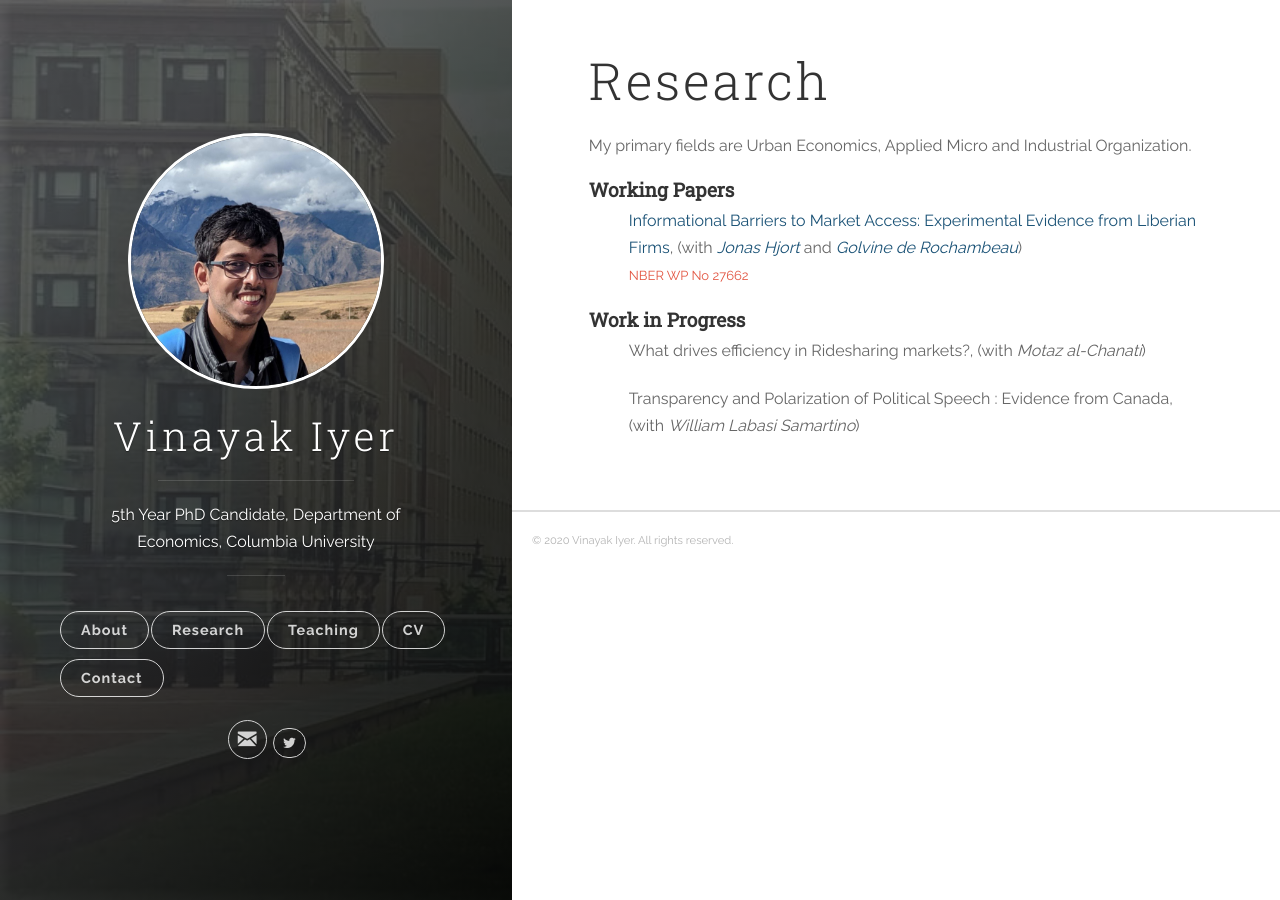
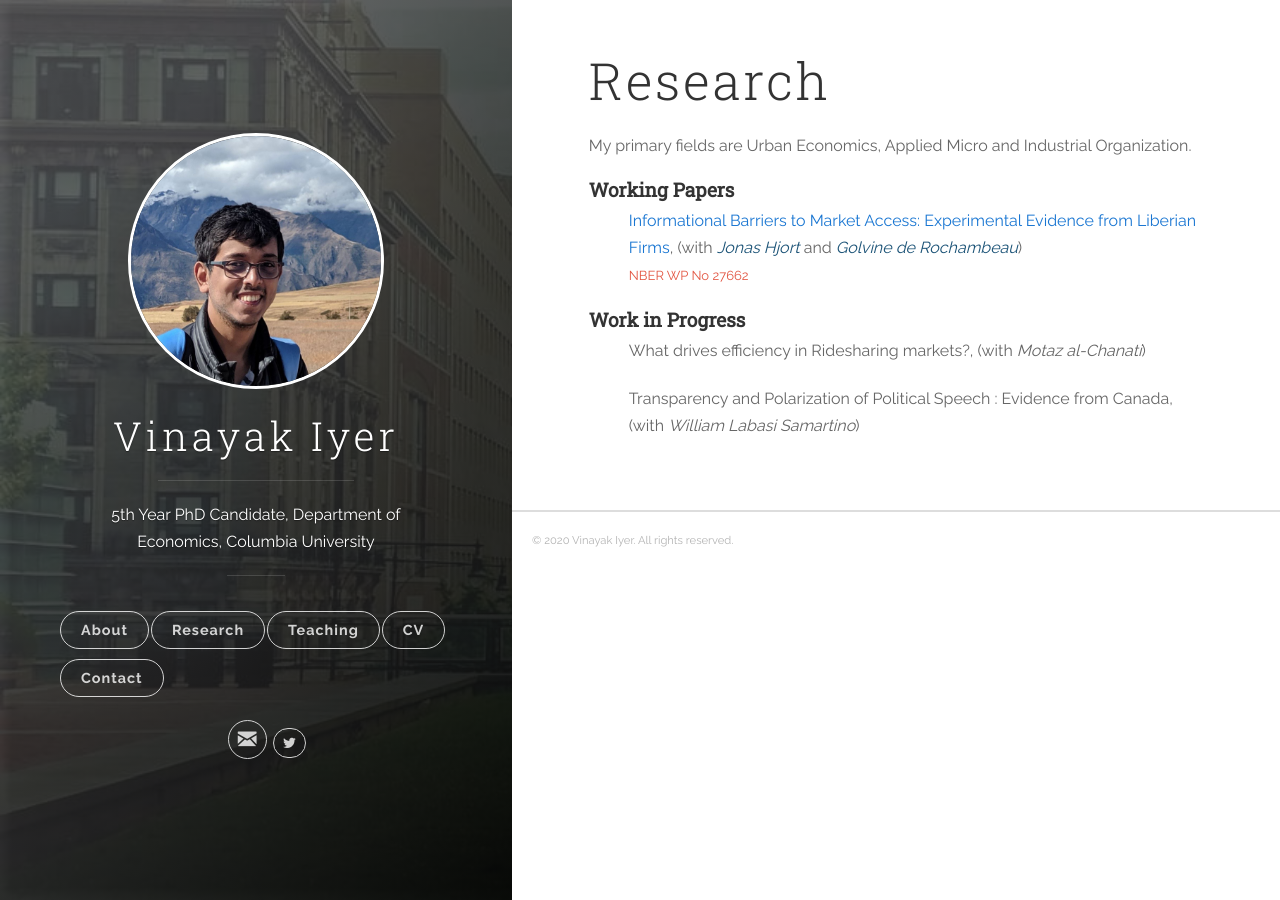
Before and after one commit to vinayakiyer/vinayakiyer.github.io, a Jekyll site: the page built from _posts/2018-06-13-research.markdown, in a window 1280 px wide. Built offline with Jekyll 4.4.1, drawn with Linux system fonts in a browser that asks for light colours.

Commit message:
Update 2018-06-13-research.markdown

```diff
--- a/_posts/2018-06-13-research.markdown
+++ b/_posts/2018-06-13-research.markdown
@@ -17,7 +17,7 @@ tags: [jekyll]
 -->
 <h4 id="working-papers"><strong>Working Papers</strong></h4>
 <ul>
-  <p><b><font size="3"><span style="color:#6495ed"><a href="{{ site.baseurl }}/files/HjortIyerDeRochambeau_073020.pdf" style="color:#1a5276;" target="_blank">Informational Barriers to Market Access: Experimental Evidence from Liberian Firms</a></span></font>, <font size="3">(with <a href="https://sites.google.com/site/jonashjort/" style="color:#1a5276;" target="_blank"><em>Jonas Hjort</em></a> and <a href="https://golvine.com/" style="color:#1a5276;" target="_blank"><em>Golvine de Rochambeau</em></a>)</font></b>
+  <p><b><font size="3"><span style="color:#6495ed"><a href="{{ site.baseurl }}/files/HjortIyerDeRochambeau_073020.pdf" style="color:#1976d2;" target="_blank">Informational Barriers to Market Access: Experimental Evidence from Liberian Firms</a></span></font>, <font size="3">(with <a href="https://sites.google.com/site/jonashjort/" style="color:#1a5276;" target="_blank"><em>Jonas Hjort</em></a> and <a href="https://golvine.com/" style="color:#1a5276;" target="_blank"><em>Golvine de Rochambeau</em></a>)</font></b>
   <br/><font size="2"><a href="https://www.nber.org/papers/w27662?utm_campaign=ntwh">NBER WP No 27662</a></font></p></ul>
 
 <!--(<a href=".{{ site.baseurl }}/files/Paper2.pdf" target="_blank"><em>Draft</em></a>)-->
```
